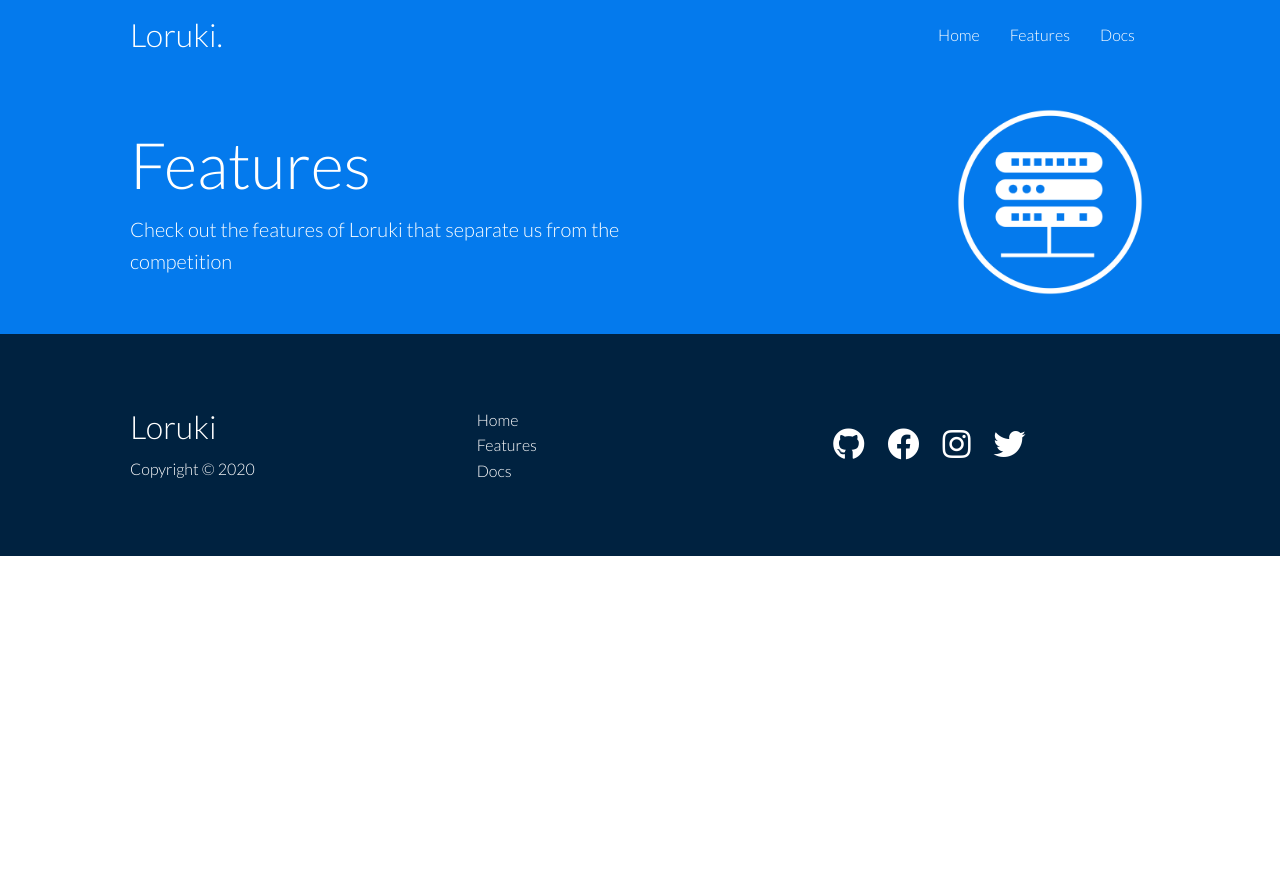
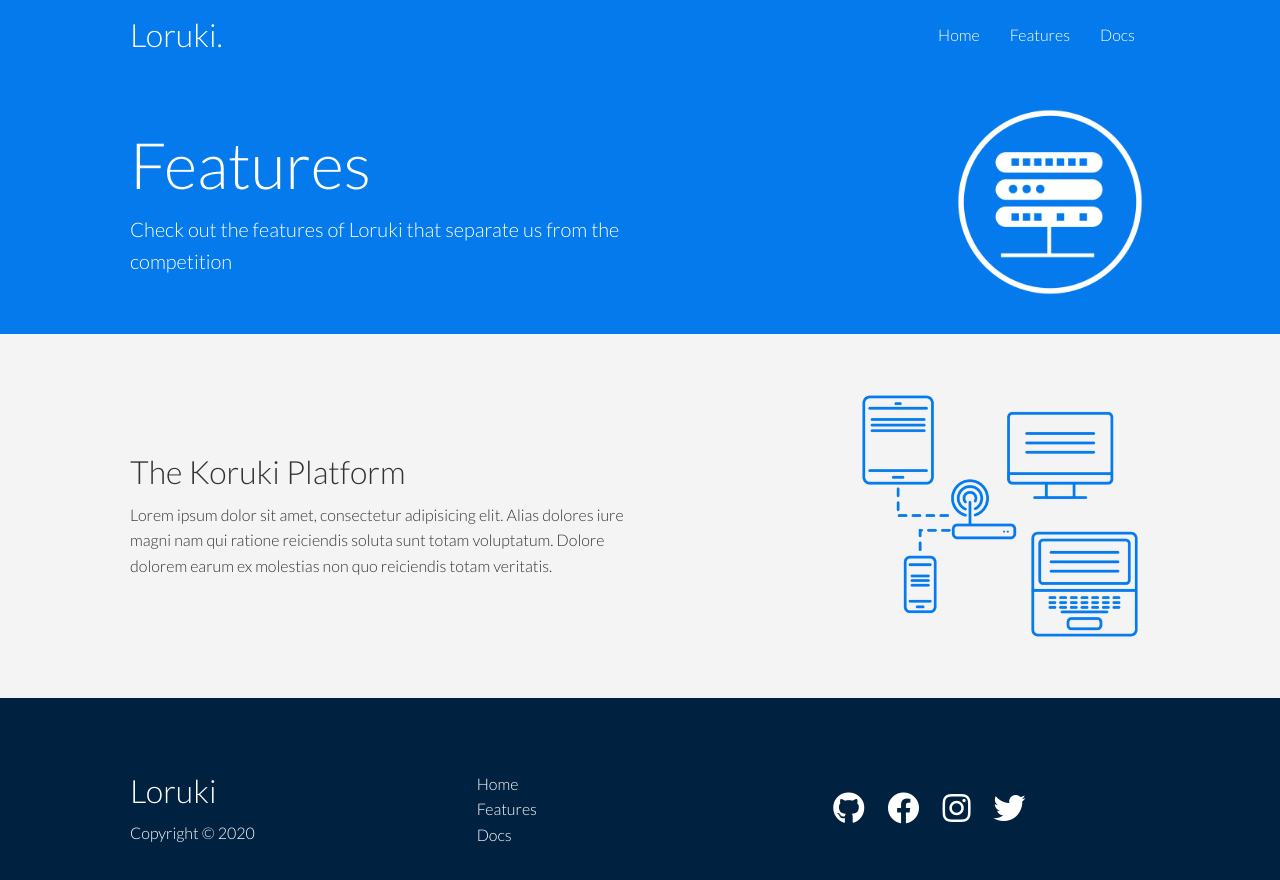
Before and after one commit to Annie-Huang/loruki-website, a website: page features.html in a window 1280 px wide. Before the commit the page ends 800 px from the top, so only its background shows below. Drawn offline with Linux system fonts and the light colour scheme.

Commit message:
Create the style the sub head section.

```diff
--- a/css/style.css
+++ b/css/style.css
@@ -179,6 +179,10 @@ img {
   width: 200px;
   justify-self: flex-end;
 }
+.feature-sub-head img {
+  width: 300px;
+  justify-self: flex-end;
+}
 
 /* Footer */
 .footer .social a {
--- a/features.html
+++ b/features.html
@@ -36,6 +36,18 @@
   </div>
 </section>
 
+<!-- Sub head -->
+<section class="feature-sub-head bg-light py-3">
+  <div class="container grid">
+    <div>
+      <h1 class="md">The Koruki Platform</h1>
+      <p>Lorem ipsum dolor sit amet, consectetur adipisicing elit. Alias dolores iure magni nam qui ratione reiciendis soluta sunt totam voluptatum. Dolore dolorem earum ex molestias non quo reiciendis totam veritatis.</p>
+    </div>
+    <img src="images/server2.png" alt="">
+  </div>
+  </div>
+</section>
+
 <!-- Footer -->
 <footer class="footer bg-dark py-5">
   <div class="container grid grid-3">
```
